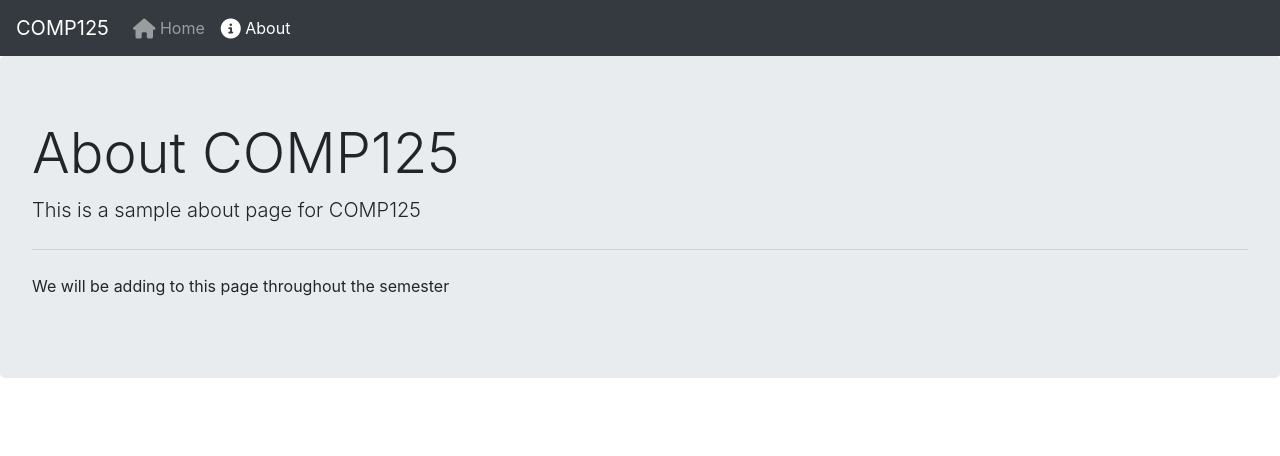
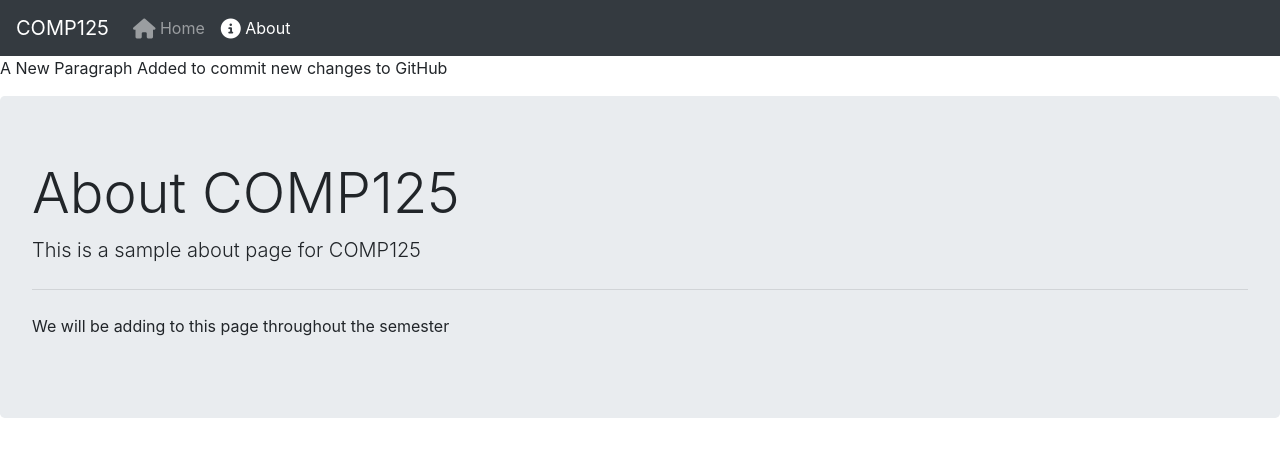
Before and after one commit to nusratarasg/COMP125-S2018-Lesson2-A, a website: page about.html in a window 1280 px wide. Drawn offline with nearby package versions, Linux system fonts and the light colour scheme; files whose address does not match are found by name.

Commit message:
Some text changed

```diff
--- a/about.html
+++ b/about.html
@@ -29,6 +29,7 @@
           </ul>
         </div>
       </nav>
+      <p>A New Paragraph Added to commit new changes to GitHub</p>
 
       <!-- Jumbotron -->
       <div class="jumbotron">
```
